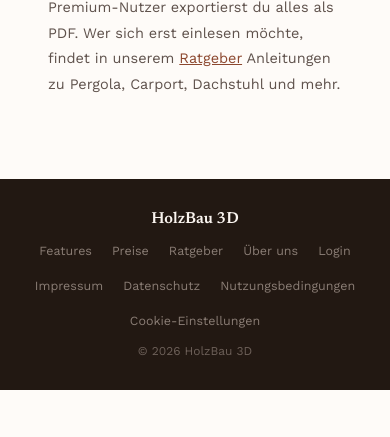
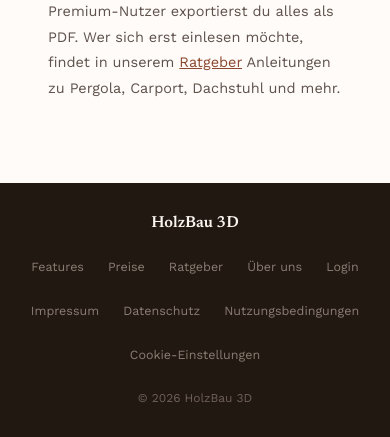
Before and after one commit to bohlerdavid/web, a Python web app: template templates/landing.html in a window 390 px wide. Shown: the part 5875-6312 px from the top of the page. Before the commit the page ends 6265 px from the top, so only its background shows below. Run offline with Jinja, Linux system fonts and the light colour scheme; the template is opened without the code that fills it, so the values that code supplies are empty.

Commit message:
Mobile: Tap-Targets im Landing-Footer und Anmelden-Link auf min 40px (Redesign-kompatibel)

```diff
--- a/templates/landing.html
+++ b/templates/landing.html
@@ -78,7 +78,7 @@
     .nav-links a { color: inherit; text-decoration: none; transition: color .15s; }
     .nav-links a:hover { color: oklch(0.48 0.1 40); }
     .nav-actions { display: flex; gap: 12px; align-items: center; }
-    .nav-login { font-size: 14px; color: oklch(0.45 0.02 50); font-weight: 500; text-decoration: none; transition: color .15s; }
+    .nav-login { font-size: 14px; color: oklch(0.45 0.02 50); font-weight: 500; text-decoration: none; transition: color .15s; display:inline-flex; align-items:center; min-height:40px; padding:0 6px; }
     .nav-login:hover { color: oklch(0.48 0.1 40); }
     .btn-primary {
       padding: 10px 18px; background: oklch(0.48 0.1 40);
@@ -365,10 +365,10 @@
       color:oklch(0.97 0.01 60);text-decoration:none;
     }
     .footer-links {
-      display:flex;gap:20px;flex-wrap:wrap;
+      display:flex;gap:4px 18px;flex-wrap:wrap;align-items:center;
       font-size:12.5px;color:oklch(0.6 0.02 55);
     }
-    .footer-links a { color:inherit;text-decoration:none;transition:color .15s; }
+    .footer-links a { color:inherit;text-decoration:none;transition:color .15s;display:inline-flex;align-items:center;min-height:40px;padding:0 3px; }
     .footer-links a:hover { color:oklch(0.48 0.1 40); }
     .footer-copy { font-size:12px;color:oklch(0.5 0.02 55); }
 
```
